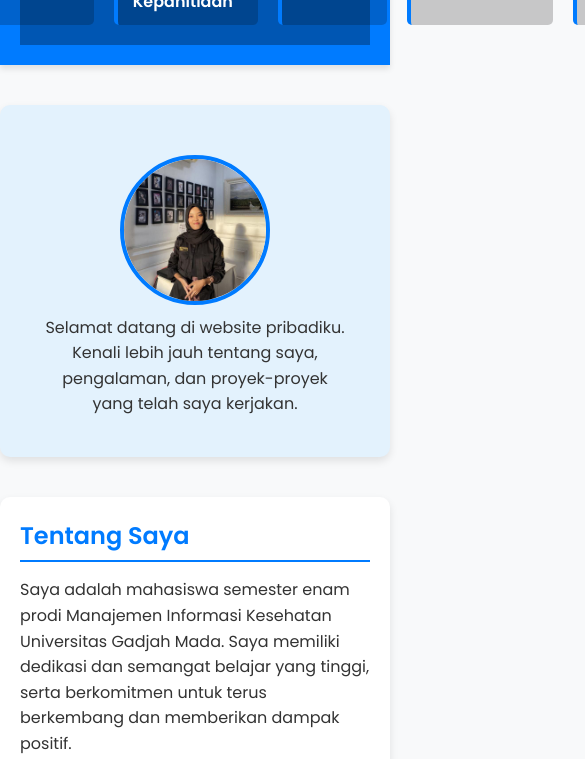
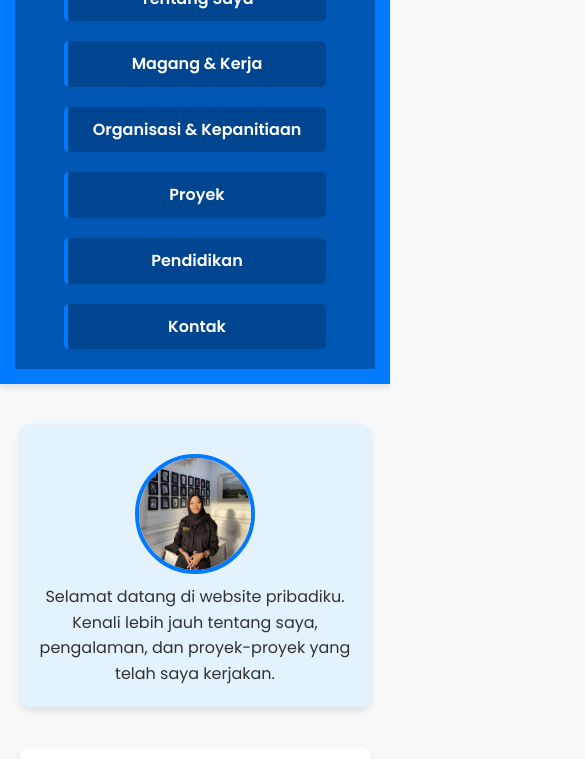
Before and after one commit to anandafadila/anandafadilakhoirulakhiroh, a plain HTML site: page index.html in a window 390 px wide. Shown: the part 179-938 px from the top of the page, 585 px wide, since content can reach past the window. Drawn offline with Linux system fonts and the light colour scheme.

Commit message:
Update tampilan mobile

```diff
--- a/style.css
+++ b/style.css
@@ -175,3 +175,53 @@ nav ul li:hover {
 footer {
     text-align: center;
 }
+
+/* Responsif untuk layar kecil */
+@media (max-width: 768px) {
+    header {
+        padding: 15px;
+    }
+
+    header h1 {
+        font-size: 20px;
+    }
+
+    nav {
+        flex-direction: column; /* Menu ditampilkan vertikal */
+        align-items: center;
+    }
+
+    nav ul {
+        flex-direction: column; /* Menu menjadi daftar vertikal */
+        padding: 0;
+        gap: 10px;
+    }
+
+    nav ul li {
+        display: block;
+        width: 100%;
+        text-align: center;
+    }
+
+    .hero {
+        padding: 20px;
+    }
+
+    .hero img.profile-pic {
+        width: 120px; /* Ukuran lebih kecil agar proporsional */
+        height: 120px;
+    }
+
+    section {
+        width: 90%;
+        padding: 15px;
+    }
+
+    .project-container {
+        flex-direction: column; /* Biar kartu proyek nggak berantakan */
+    }
+
+    .project-card {
+        width: 100%;
+    }
+}
```
